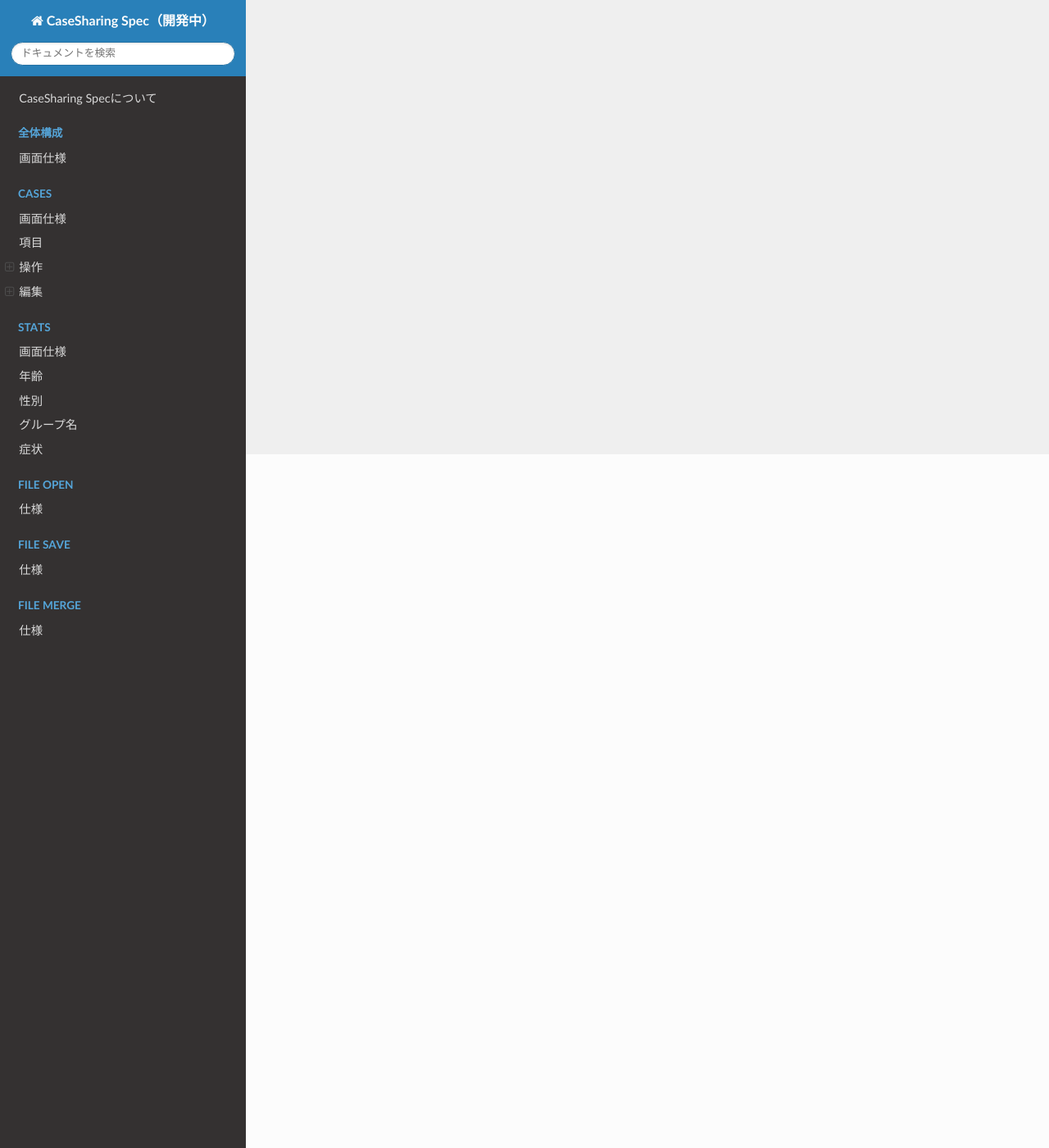
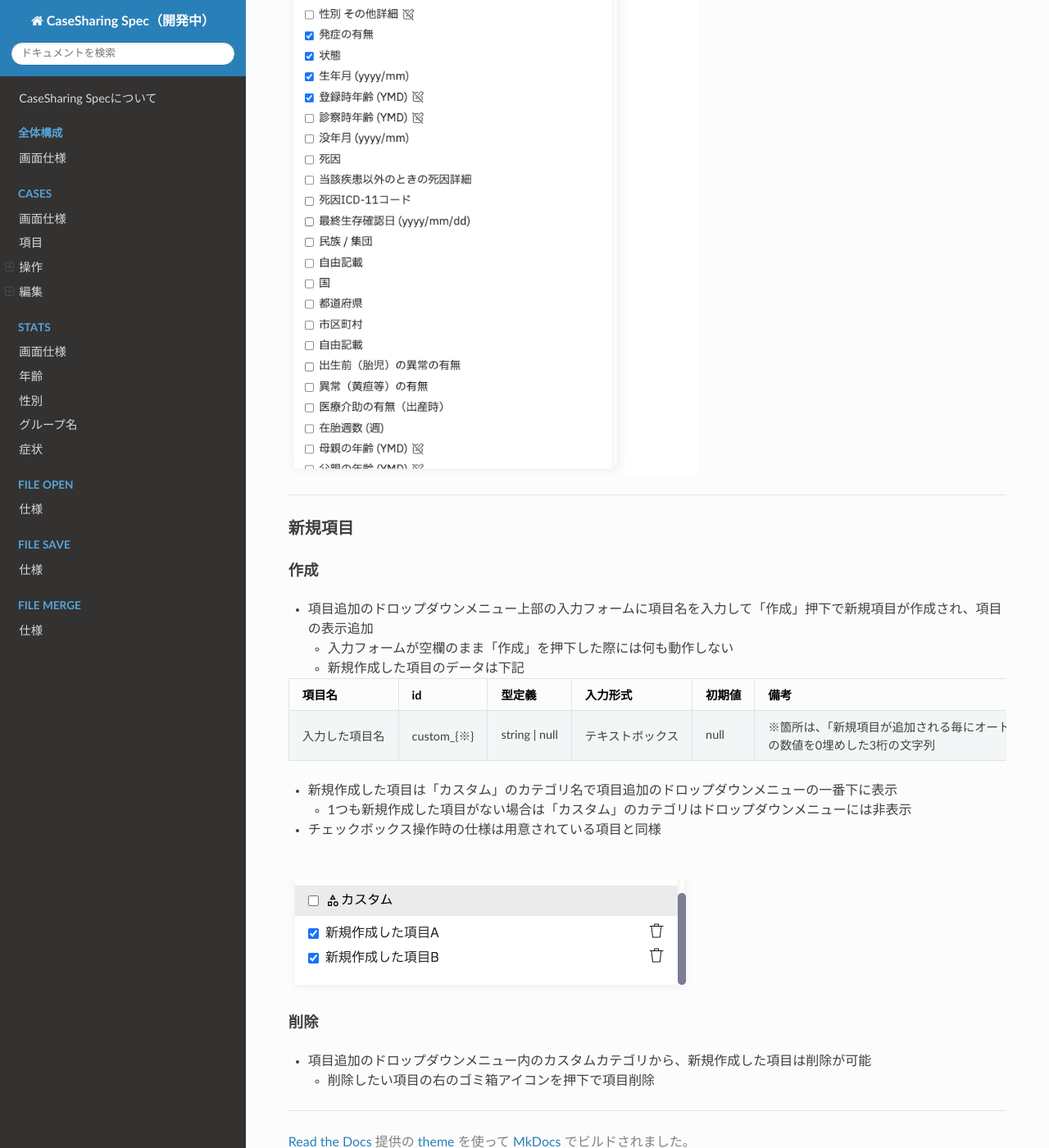
Before and after one commit to PubCaseFinder/pubcasefinder_spec, an MkDocs documentation site: the page built from docs/cases/operations/add-items.md, in a window 1280 px wide and 1400 px high, scrolled down 846 px. Shown: the whole window at 82% size. Built offline with MkDocs 1.6.1, drawn with Linux system fonts in a browser that asks for light colours; nearby versions of some CDN libraries; some of the changed text lies outside the part shown.

Commit message:
項目追加のページ作成

```diff
--- a/docs/cases/operations/add-items.md
+++ b/docs/cases/operations/add-items.md
@@ -1 +1,66 @@
 # 項目追加
+
+## 仕様
+
+- 「項目追加」を押下するとドロップダウンでメニューを開く
+- 項目のチェックボックス
+    - チェックをつけると項目の表示追加
+        - 一覧表の列の一番最後にチェックをつけた項目の列を追加し、追加した列にスクロールする
+    - チェックを外すと項目の表示削除
+- カテゴリのチェックボックス
+    - チェックをつけるとカテゴリ配下の項目すべてのチェックをつけて項目の表示追加
+        - カテゴリ配下の項目の1つでもチェックが外れるとカテゴリのチェックも連動して外れる
+        - カテゴリ配下の項目をすべて手動でチェックをつけてもカテゴリのチェックは連動してチェックがつく
+    - チェックを外すとカテゴリ配下の項目すべてのチェックを外して項目の表示削除
+- 項目のデフォルト表示は[こちら](/cases/items)を参照
+- 用意されている項目以外に新規項目を追加が可能（新規項目の仕様は[こちら](#create)）
+
+<br>
+
+<img src="/assets/images/cases_add_items.png" alt="項目追加のスクリーンショット" width="500">
+
+---
+
+### 新規項目 {: #create}
+
+#### 作成
+
+- 項目追加のドロップダウンメニュー上部の入力フォームに項目名を入力して「作成」押下で新規項目が作成され、項目の表示追加
+    - 入力フォームが空欄のまま「作成」を押下した際には何も動作しない
+    - 新規作成した項目のデータは下記
+
+<table>
+  <thead>
+    <tr>
+      <th>項目名</th>
+      <th>id</th>
+      <th>型定義</th>
+      <th>入力形式</th>
+      <th>初期値</th>
+      <th>備考</th>
+    </tr>
+  </thead>
+  <tbody>
+    <tr>
+      <td>入力した項目名</td>
+      <td>custom_{※}</td>
+      <td>string | null</td>
+      <td>テキストボックス</td>
+      <td>null</td>
+      <td>※箇所は、「新規項目が追加される毎にオートインクリメントされるカウント」<br>の数値を0埋めした3桁の文字列</td>
+    </tr>
+  </tbody>
+</table>
+
+- 新規作成した項目は「カスタム」のカテゴリ名で項目追加のドロップダウンメニューの一番下に表示
+    - 1つも新規作成した項目がない場合は「カスタム」のカテゴリはドロップダウンメニューには非表示
+- チェックボックス操作時の仕様は用意されている項目と同様
+
+<br>
+
+<img src="/assets/images/cases_add_items_custom.png" alt="カスタムカテゴリのスクリーンショット">
+
+#### 削除
+
+- 項目追加のドロップダウンメニュー内のカスタムカテゴリから、新規作成した項目は削除が可能
+    - 削除したい項目の右のゴミ箱アイコンを押下で項目削除
```
Also changed, not shown: docs/cases/operations/add-case.md (+2 -2 lines), docs/cases/operations/translate.md (+1 -0 lines), docs/assets/images/cases_add_items.png (added), docs/assets/images/cases_add_items_custom.png (added).
